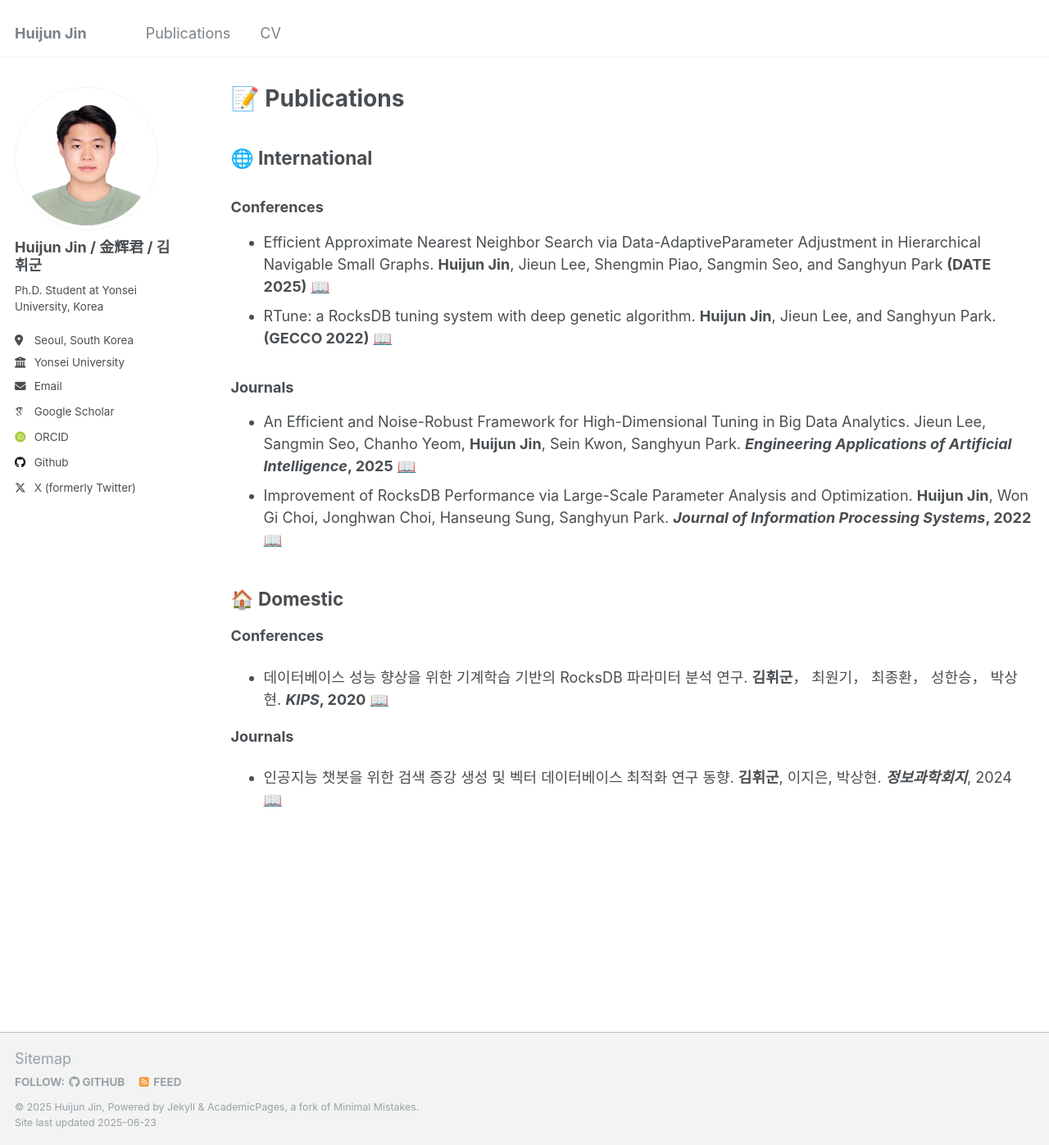
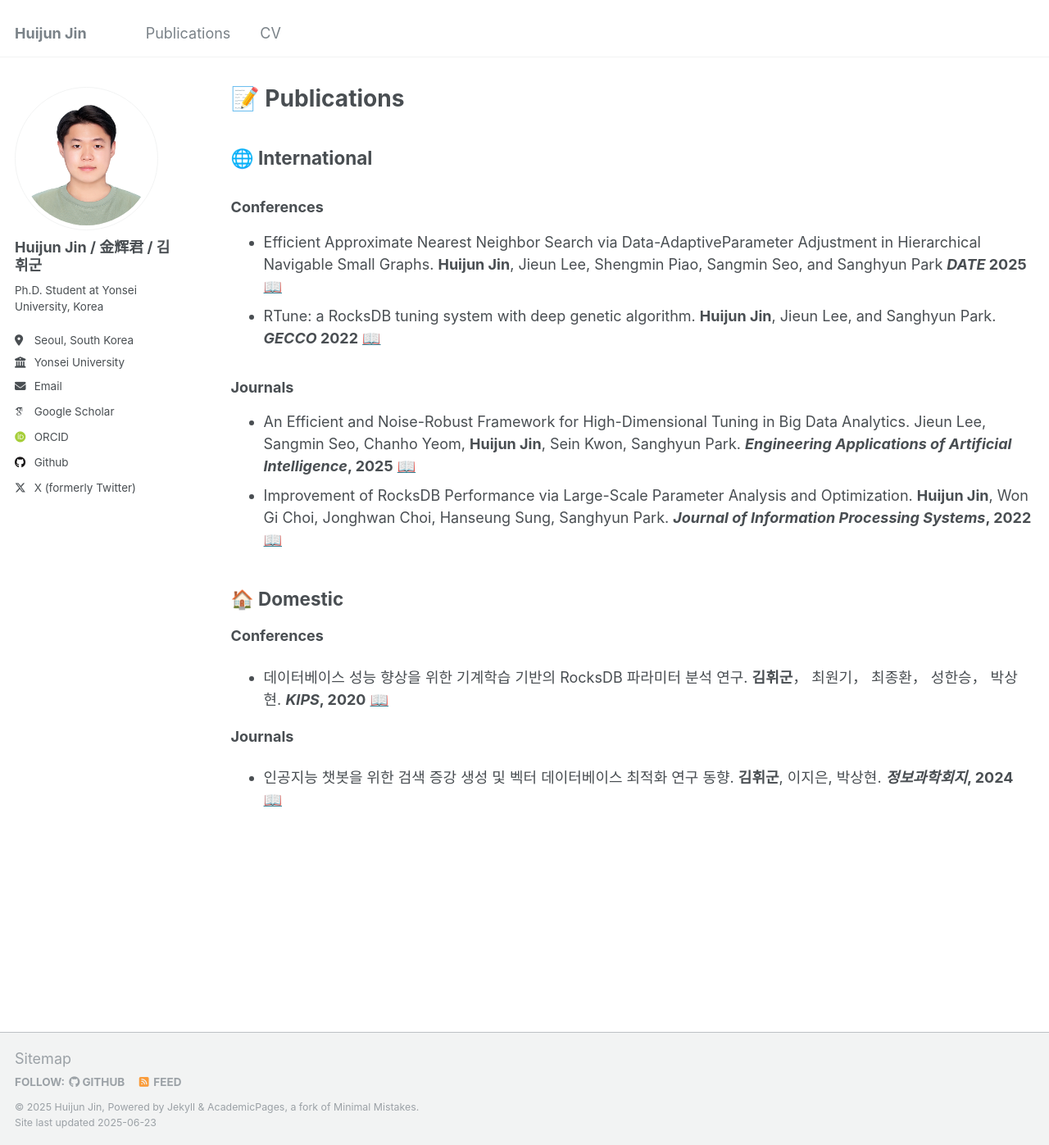
Before and after one commit to huijunjin/huijunjin.github.io, a Jekyll site: the page built from _pages/publications.md, in a window 1280 px wide and 1397 px high. Shown: the whole window at 82% size. Built offline with Jekyll 4.4.1, drawn with Linux system fonts in a browser that asks for light colours; some web fonts are replaced.

```diff
--- a/_pages/publications.md
+++ b/_pages/publications.md
@@ -6,8 +6,8 @@ author_profile: true
 ---
 ## 🌐 International
 ### Conferences
-* Efficient Approximate Nearest Neighbor Search via Data-AdaptiveParameter Adjustment in Hierarchical Navigable Small Graphs. **Huijun Jin**, Jieun Lee, Shengmin Piao, Sangmin Seo, and Sanghyun Park **(DATE 2025)** [📖](https://ieeexplore.ieee.org/document/10992903)
-* RTune: a RocksDB tuning system with deep genetic algorithm. **Huijun Jin**, Jieun Lee, and Sanghyun Park. **(GECCO 2022)** [📖](https://doi.org/10.1145/3512290.3528726)
+* Efficient Approximate Nearest Neighbor Search via Data-AdaptiveParameter Adjustment in Hierarchical Navigable Small Graphs. **Huijun Jin**, Jieun Lee, Shengmin Piao, Sangmin Seo, and Sanghyun Park **_DATE_ 2025** [📖](https://ieeexplore.ieee.org/document/10992903)
+* RTune: a RocksDB tuning system with deep genetic algorithm. **Huijun Jin**, Jieun Lee, and Sanghyun Park. **_GECCO_ 2022** [📖](https://doi.org/10.1145/3512290.3528726)
 
 ### Journals
 * An Efficient and Noise-Robust Framework for High-Dimensional Tuning in Big Data Analytics. Jieun Lee, Sangmin Seo, Chanho Yeom, **Huijun Jin**, Sein Kwon, Sanghyun Park. **_Engineering Applications of Artificial Intelligence_, 2025** [📖](https://doi.org/10.1016/j.engappai.2025.111332)
@@ -19,4 +19,4 @@ author_profile: true
 * 데이터베이스 성능 향상을 위한 기계학습 기반의 RocksDB 파라미터 분석 연구. **김휘군**， 최원기， 최종환， 성한승， 박상현. **_KIPS_, 2020** [📖](http://delab.yonsei.ac.kr/jekyll/assets/files/publication/domestic/conference/KIPS_C2020B0294.pdf)
 
 **Journals**
-* 인공지능 챗봇을 위한 검색 증강 생성 및 벡터 데이터베이스 최적화 연구 동향. **김휘군**, 이지은, 박상현. **_정보과학회지_**, 2024 [📖](https://doi.org/10.1145/3512290.3528726)
+* 인공지능 챗봇을 위한 검색 증강 생성 및 벡터 데이터베이스 최적화 연구 동향. **김휘군**, 이지은, 박상현. **_정보과학회지_, 2024** [📖](https://doi.org/10.1145/3512290.3528726)
```
